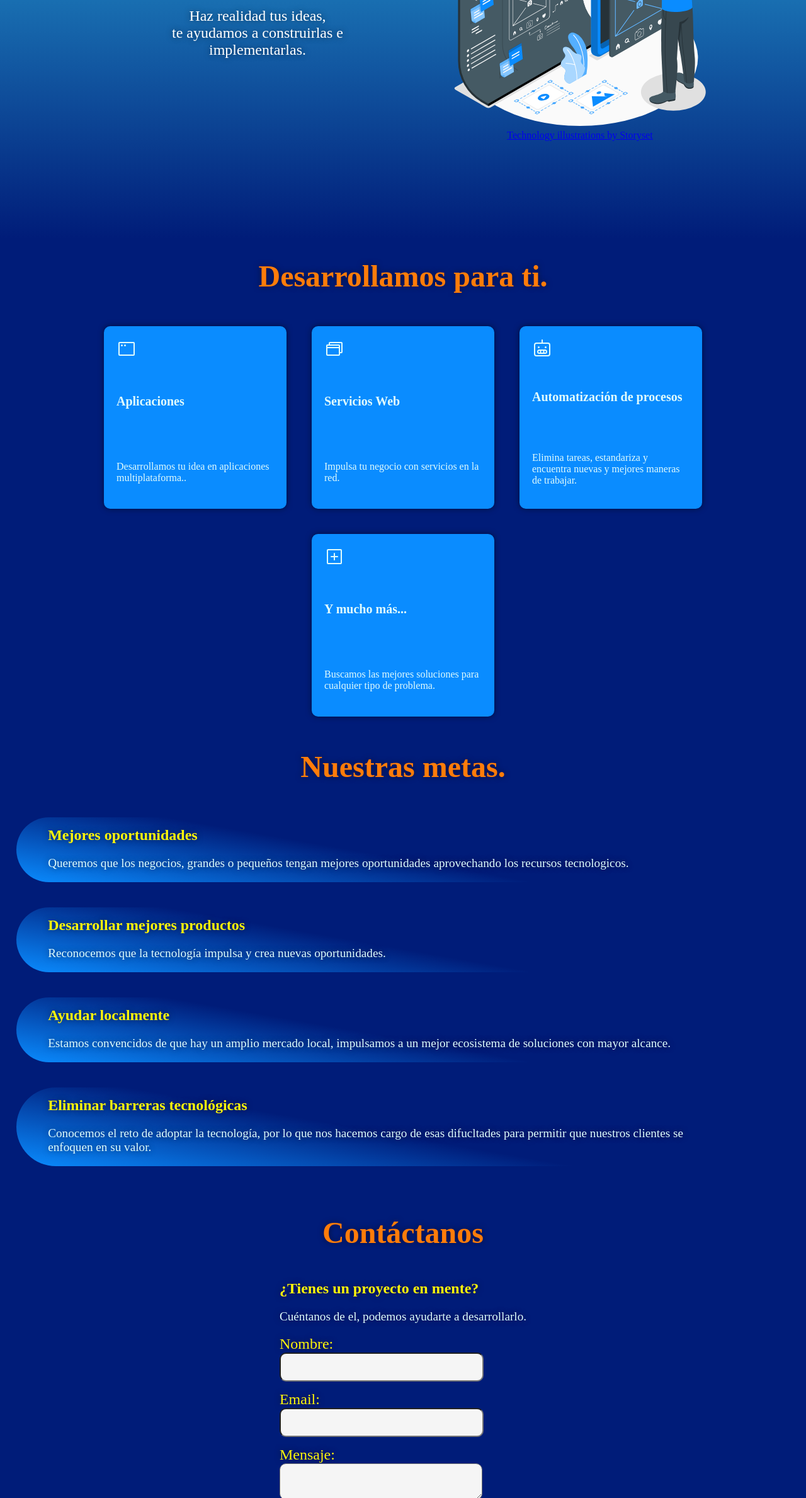
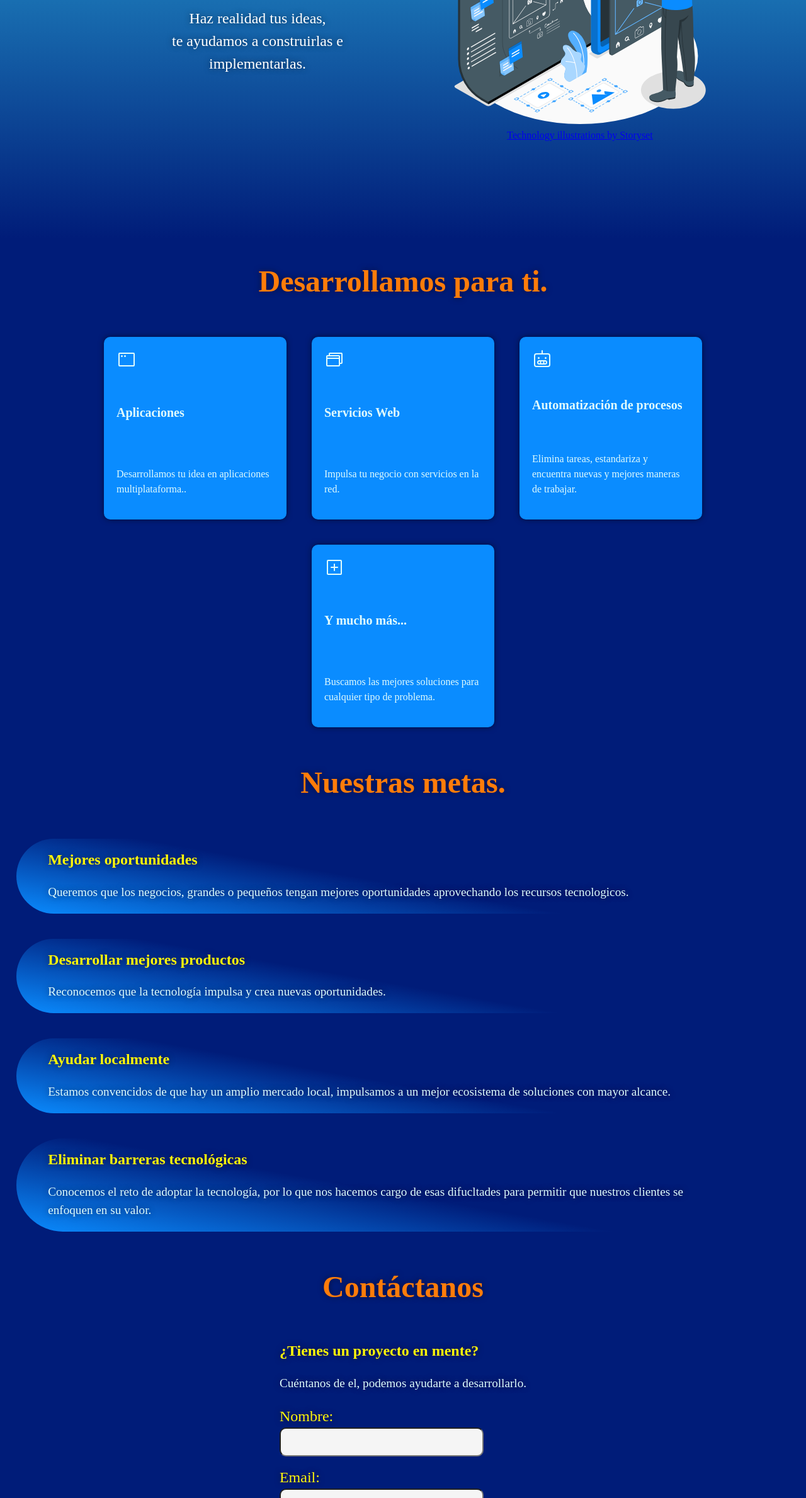
Before and after one commit to Alborithm/TrascentiWeb, a plain HTML site: page index.html in a window 1280 px wide. Shown: the part 421-2800 px from the top of the page at 63% size. Drawn offline with Linux system fonts and the light colour scheme; a web font is replaced by a local one.

Commit message:
Add files via upload
changed from em to rem

```diff
--- a/styles.css
+++ b/styles.css
@@ -23,11 +23,21 @@
     --color-lightest: #E0FBFC;
     --color-highlight: #EE6C4D;
 }
+html {
+    font-size: 100%; /* 16px */
+}
 body{
     margin: 0;
     font-family: 'Familjen Grotesk';
+    font-size: 1rem; /* 16px */
+    line-height: 1.5;
     background-color: var(--color-trascenti-main);
     color: var(--color-lightest);
+}
+@media (max-width: 768px) {
+    body {
+        font-size: 0.875rem; /* 14px */
+    }
 }
 .hero{
     background-color: var(--color-trascenti-main);
@@ -66,7 +76,7 @@ body{
     h1 {
         color: rgb(255, 255, 255);
         text-align: center;
-        font-size: 2.5em;
+        font-size: 2.5rem;
         margin-top: 0;
         text-shadow: 0px 0px 10px rgba(0, 0, 0, 0.5);
         mark {
@@ -78,7 +88,7 @@ body{
     p {
         color: rgb(255, 255, 255);
         text-align: center;
-        font-size: 1.5em;
+        font-size: 1.5rem;
         margin-top: 0;
         text-shadow: 0px 0px 10px rgba(0, 0, 0, 0.5);
     }
@@ -109,7 +119,7 @@ body{
         background-color: transparent;
         border: solid 2px var(--color-trascenti-a-analogous1);
         color: white;
-        font-size: 1.2em;
+        font-size: 1.2rem;
         padding: 10px;
         padding-left: 20px;
         padding-right: 20px;
@@ -133,7 +143,7 @@ body{
     a {
         text-decoration: none;
         color: white;
-        font-size: 1.2em;
+        font-size: 1.2rem;
         padding: 10px;
         /* border-radius: 5px; */
         border: transparent solid 2px;
@@ -203,7 +213,7 @@ body{
 }
 .pageheader{
     color: var(--color-trascenti-accent);
-    font-size: min(5vw, 1.5em);
+    font-size: min(5vw, 1.5rem);
     margin-top: 0;
     text-align: center;
     text-shadow: 0px 0px 10px rgba(0, 0, 0, 0.5);
@@ -260,7 +270,7 @@ body{
         /* transition: transform 0.3s; */
         h2{
             text-align: left;
-            font-size: min(1.25em, 1.5em);
+            font-size: min(1.25rem, 1.5rem);
         };
         .cardheader {
             min-height: 72px;
@@ -334,14 +344,14 @@ body{
     height: 100%;
     h2 {
         color: var(--color-trascenti-a-analogous1);
-        font-size: min(5vw, 1.5em);
+        font-size: min(5vw, 1.5rem);
         margin-top: 15px;
         text-align: left;
         text-shadow: 0px 0px 10px rgba(0, 0, 0, 0.5);
     };
     p{
         color: var(--color-lightest);
-        font-size: min(5vw, 1.2em);
+        font-size: min(5vw, 1.2rem);
         margin-top: 0;
         text-align: left;
         text-shadow: 0px 0px 10px rgba(0, 0, 0, 0.5);
@@ -367,14 +377,14 @@ body{
     height: 100%;
     h2 {
         color: var(--color-trascenti-a-analogous1);
-        font-size: min(5vw, 1.5em);
+        font-size: min(5vw, 1.5rem);
         margin-top: 15px;
         text-align: left;
         text-shadow: 0px 0px 10px rgba(0, 0, 0, 0.5);
     };
     p{
         color: var(--color-lightest);
-        font-size: min(5vw, 1.2em);
+        font-size: min(5vw, 1.2rem);
         margin-top: 0;
         text-align: left;
         text-shadow: 0px 0px 10px rgba(0, 0, 0, 0.5);
@@ -389,14 +399,14 @@ body{
     height: 100%;
     label {
         color: var(--color-trascenti-a-analogous1);
-        font-size: min(5vw, 1.5em);
+        font-size: min(5vw, 1.5rem);
         margin-top: 15px;
         text-align: left;
         text-shadow: 0px 0px 10px rgba(0, 0, 0, 0.5);
     };
     input, textarea {
         color: var(--color-darkest);
-        font-size: 1.2em;
+        font-size: 1.2rem;
         margin-top: 0px;
         margin-bottom: 15px;
         text-align: left;
@@ -408,7 +418,7 @@ body{
     input[type=submit] {
         background-color: transparent;
         color: var(--color-lightest);
-        font-size: 1.2em;
+        font-size: 1.2rem;
         margin-top: 15px;
         padding: 10px;
         padding-left: 20px;
```
